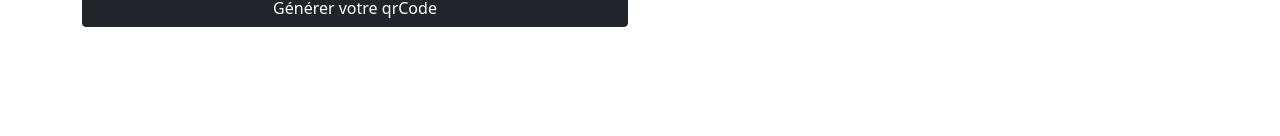
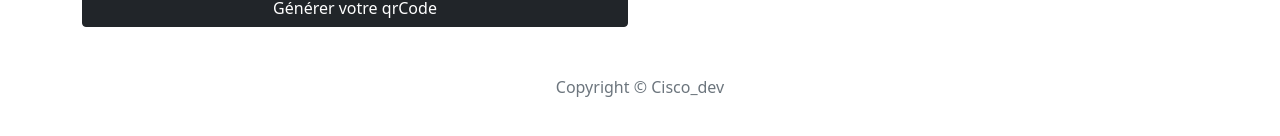
Before and after one commit to francis-tg/QrCodeApp, a Vue app: page / in a window 1280 px wide. Shown: the part 412-548 px from the top of the page. Built offline with nearby package versions, Linux system fonts and the light colour scheme.

Commit message:
add footer

```diff
--- a/src/App.vue
+++ b/src/App.vue
@@ -20,6 +20,9 @@
   <main class="container">
     <QrCode/>
   </main>
+  <footer>
+    <p class="text-center text-muted">Copyright &copy; Cisco_dev</p>
+  </footer>
 </template>
 
 <script>
```
